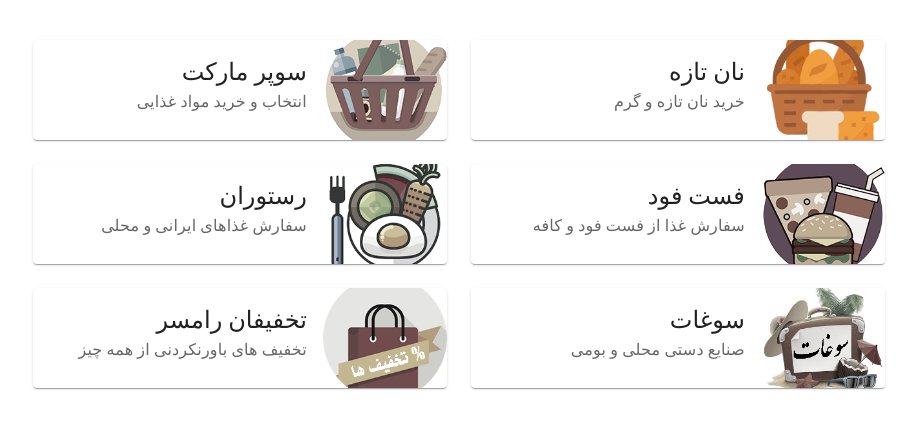
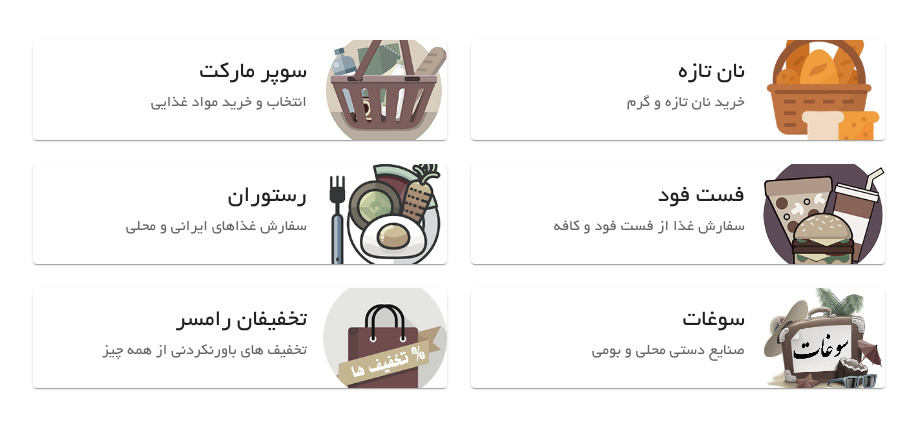
Before and after one commit to mohsen12999/noon-app, a Next.js app: page / in a window 1280 px wide. Shown: the top 428 px of the page, without its empty margins (228-1145 px from the left). Built offline with nearby package versions, Linux system fonts and the light colour scheme.

Commit message:
add font for all header and p and button

```diff
--- a/src/app/globals.css
+++ b/src/app/globals.css
@@ -11,10 +11,18 @@
   font-style: normal;
 }
 
-.YekanFont {
-  font-family: "Yekan";
+.YekanFont,
+p,
+h1,
+h2,
+h3,
+h4,
+h5,
+h6,
+button {
+  font-family: "Yekan" !important;
 }
 
-.noTextDecoration{
+.noTextDecoration {
   text-decoration: none;
 }
```
